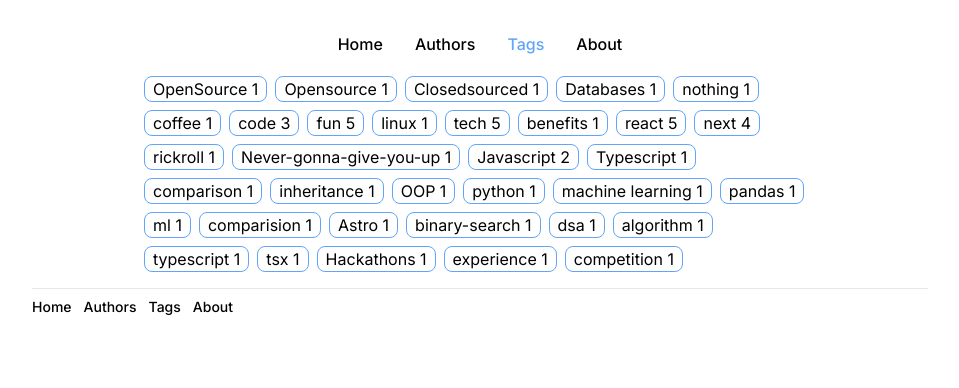
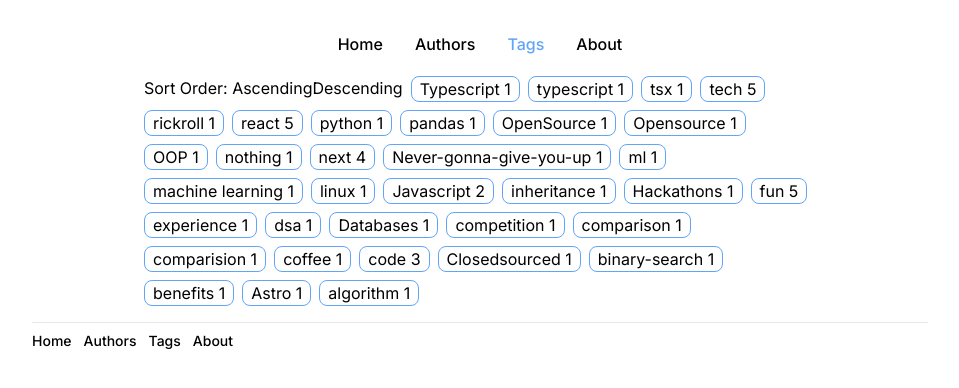
Before and after one commit to Rahilsiddique/next-blog, a Next.js app: page /tags in a window 1280 px wide. Shown: the top 388 px of the page, without its empty margins (160-1119 px from the left). Built offline with nearby package versions, Linux system fonts and the light colour scheme.

Commit message:
Adding tag management through url #22

```diff
--- a/src/app/tags/page.tsx
+++ b/src/app/tags/page.tsx
@@ -1,25 +1,41 @@
 import { getPostMetadata } from "@/helper/getPostMetadata";
 import Link from "next/link";
 
-const page = () => {
+interface searchProps {
+  searchParams: { ascDesc?: string };
+}
+export default async function tagPage({ searchParams }: searchProps) {
+  const ascDesc = searchParams.ascDesc;
+  const toggleOptions = ["asc", "desc"];
   const data = getPostMetadata();
   const tags = data.flatMap((e) => e.tags.flat((tag: any) => tag));
   const finalTags = tags.reduce((acc: any, curr: any) => {
     acc[curr] = (acc[curr] || 0) + 1;
     return acc;
   }, {});
-
+  const sortedList = [...Object.entries(finalTags)].sort((a, b) => {
+    if (ascDesc === "asc") return a[0].localeCompare(b[0]);
+    else return b[0].localeCompare(a[0]);
+  });
   return (
     <div className="flex justify-self-center gap-2 cursor-pointer max-w-2xl flex-wrap">
-      {Object.entries(finalTags).map((e, i) => (
-        <Link key={i} href={`tags/${e[0]}`}>
+      <div>
+        <label>Sort Order: </label>
+
+        {toggleOptions.map((option, i) => (
+          <Link href={`?ascDesc=${option}`} key={i}>
+            {option === "asc" ? "Ascending" : "Descending"}
+          </Link>
+        ))}
+      </div>
+
+      {sortedList.map(([tagName, count], i) => (
+        <Link key={i} href={`tags/${tagName}`}>
           <div className="border border-blue-400 px-2 rounded-lg hover:bg-blue-400">
-            {e[0] + " " + e[1]}
+            {tagName + " " + count}
           </div>
         </Link>
       ))}
     </div>
   );
-};
-
-export default page;
+}
```
